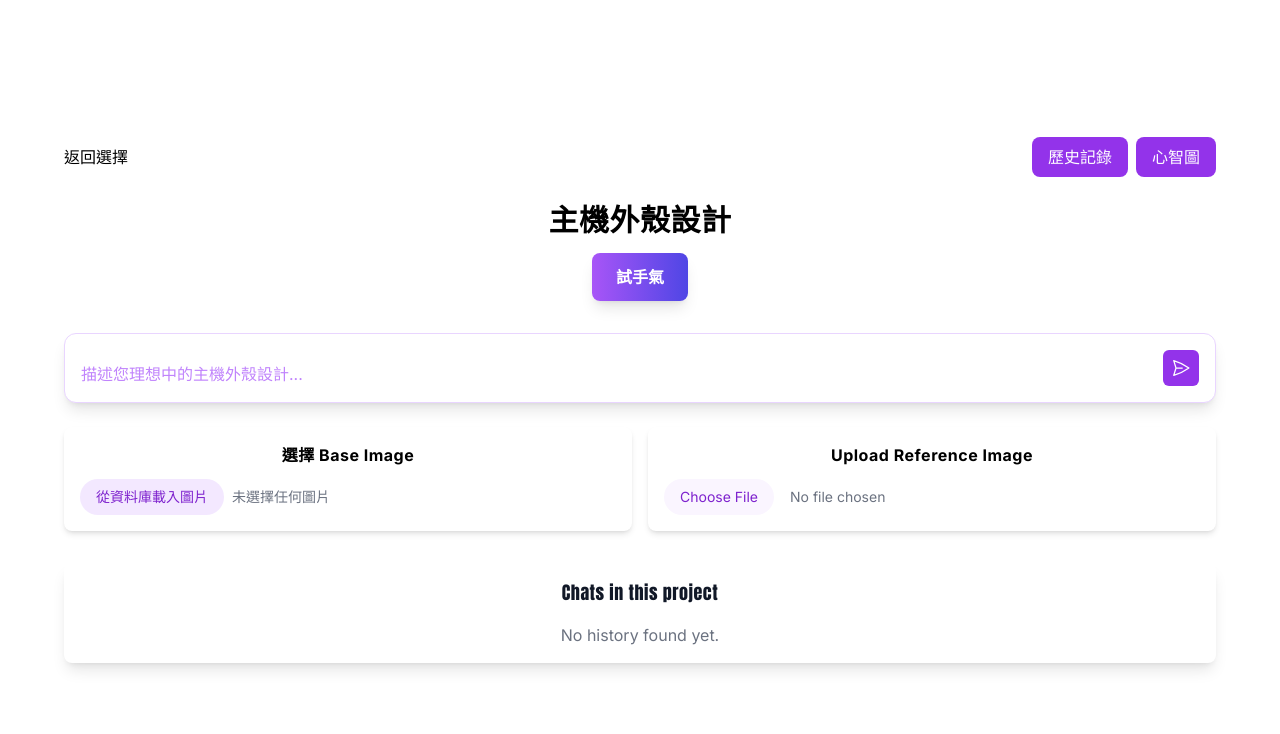
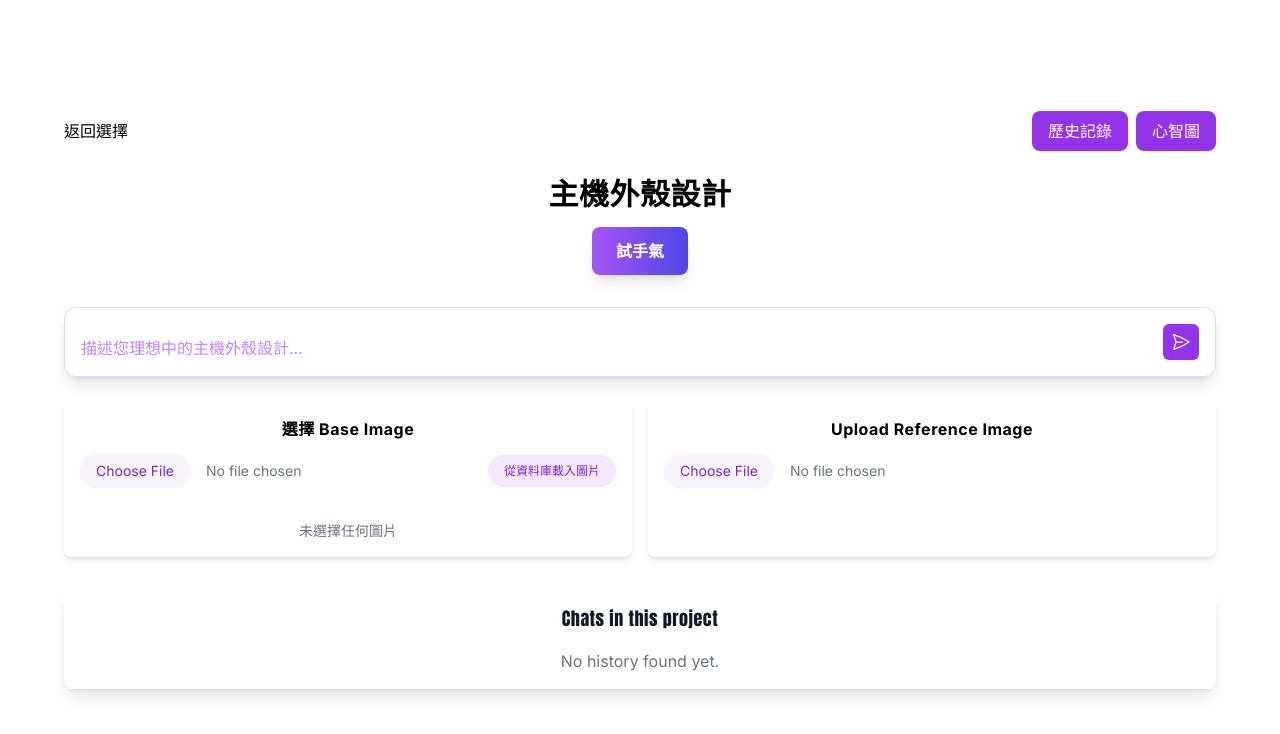
Before and after one commit to Diteaphr/happysing_aws, a React (Create React App) app in the folder frontend/: page /case in a window 1280 px wide. Shown: the top 734 px of the page. Built offline with nearby package versions, Linux system fonts and the light colour scheme.

Commit message:
upload file as image base

```diff
--- a/frontend/src/pages/CasePage.tsx
+++ b/frontend/src/pages/CasePage.tsx
@@ -14,6 +14,37 @@ function fileToBase64(file: File): Promise<string> {
     reader.readAsDataURL(file);
   });
 }
+
+async function uploadImageToS3(file: File, userId: string = "default-user"): Promise<string> {
+  const timestamp = Date.now();
+  const filename = file.name;
+
+  const uploadPath = `uploads/${userId}/${timestamp}_${filename}`;
+  const uploadUrl = `https://coolermaster-ai-generated.s3.amazonaws.com/${uploadPath}`;
+
+  try {
+    const uploadResponse = await fetch(uploadUrl, {
+      method: 'PUT',
+      headers: {
+        'Content-Type': file.type || 'image/png'
+      },
+      body: file
+    });
+
+    // 👉 Just warn if not ok, but don't treat as hard fail
+    if (!uploadResponse.ok && uploadResponse.status !== 200 && uploadResponse.status !== 204) {
+      console.warn('[⚠️ Upload status not perfect, but assuming success]', uploadResponse.status);
+    }
+
+    console.log('[✅ Uploaded Successfully] to', uploadUrl);
+
+    return uploadUrl;
+  } catch (error) {
+    console.error('[❌ Upload Failed]:', error);
+    throw new Error('Upload to S3 failed');
+  }
+}
+
 
 const CasePage: React.FC = () => {
   const navigate = useNavigate();
@@ -155,12 +186,30 @@ const CasePage: React.FC = () => {
     }
   };
 
-  const handleFileChange = (event: React.ChangeEvent<HTMLInputElement>, type: 'base' | 'reference') => {
+  const handleFileChange = async (event: React.ChangeEvent<HTMLInputElement>, type: 'base' | 'reference') => {
     const file = event.target.files?.[0] || null;
+    if (!file) return;
+
     if (type === 'reference') {
       setReferenceImage(file);
+    } else if (type === 'base') {
+      try {
+        const uploadedUrl = await uploadImageToS3(file);
+        localStorage.setItem('selectedBaseImageUrl', uploadedUrl);
+
+        // 👉 fetch uploaded file and update baseImage
+        const uploadedBlob = await fetch(uploadedUrl).then(res => res.blob());
+        const uploadedFile = new File([uploadedBlob], file.name, { type: file.type });
+        setBaseImage(uploadedFile);
+
+        console.log('[✅ Base image updated after upload]');
+      } catch (error) {
+        console.error('Failed to upload base image:', error);
+        alert('上傳失敗，請稍後再試');
+      }
     }
   };
+
 
   const handleTryLuck = () => {
     const luckyPrompts = [
@@ -231,21 +280,38 @@ const CasePage: React.FC = () => {
           <div className="bg-white rounded-lg shadow-md p-4">
             <h3 className="text-md font-extrabold mb-3 text-black font-inter">選擇 Base Image</h3>
 
-            <div className="flex items-center gap-2">
+            <div className="flex flex-col gap-4 items-center relative">
+
+              {/* Upload file + Choose dataset buttons on same row */}
+              <div className="w-full flex justify-between items-center">
+                <input
+                  type="file"
+                  accept="image/*"
+                  onChange={e => handleFileChange(e, 'base')}
+                  className="block text-sm text-gray-500
+                            file:mr-4 file:py-2 file:px-4
+                            file:rounded-full file:border-0
+                            file:bg-purple-50 file:text-purple-700
+                            hover:file:bg-purple-100"
+                />
+
                 <button
                   onClick={openImageSelector}
                   disabled={loadingImages}
-                className="file:mr-4 file:py-2 file:px-4
-                          file:rounded-full file:border-0
-                          file:bg-purple-50 file:text-purple-700
-                          hover:file:bg-purple-100 text-sm py-2 px-4 rounded-full bg-purple-100 text-purple-700 hover:bg-purple-200
-                          disabled:opacity-50 disabled:cursor-not-allowed"
+                  className="text-xs py-2 px-4 rounded-full bg-purple-100 text-purple-700 hover:bg-purple-200 disabled:opacity-50 disabled:cursor-not-allowed"
                 >
                   {loadingImages ? '載入中...' : '從資料庫載入圖片'}
                 </button>
-              <div className="flex flex-col items-center gap-2">
+              </div>
+
+              {/* Image Preview below */}
+              <div className="flex flex-col items-center mt-4">
   {baseImage ? (
-                <span className="text-sm text-gray-500">{baseImage.name}</span>
+    <img
+      src={URL.createObjectURL(baseImage)}
+      alt="選擇的 Base Image"
+      className="w-32 h-32 object-contain rounded-lg"
+    />
   ) : (
     (() => {
       const selectedImageUrl = localStorage.getItem('selectedBaseImageUrl');
@@ -266,7 +332,9 @@ const CasePage: React.FC = () => {
   )}
 </div>
 
+
             </div>
+
 
             {imageError && (
               <div className="mt-2 text-red-500 text-sm">{imageError}</div>
```
Lines whose indentation alone changed are shown as unchanged.
